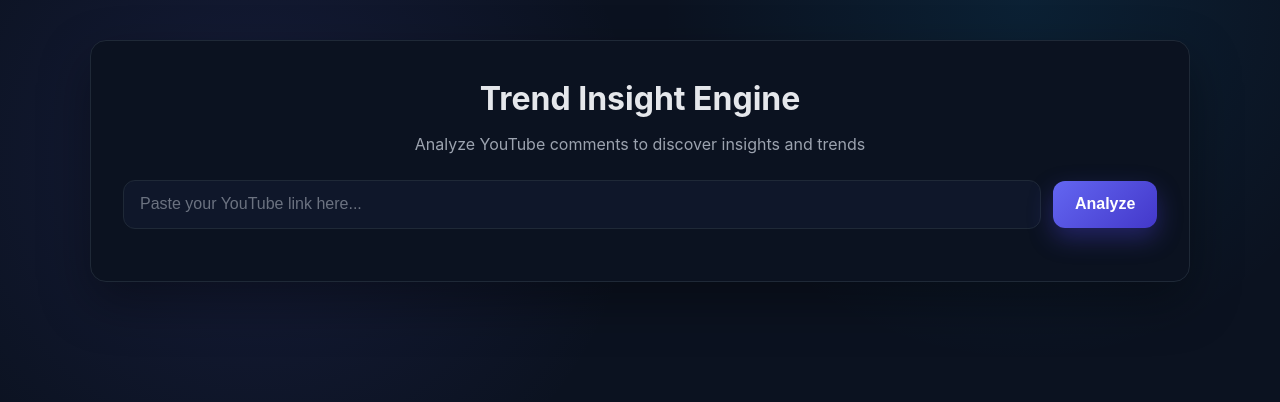
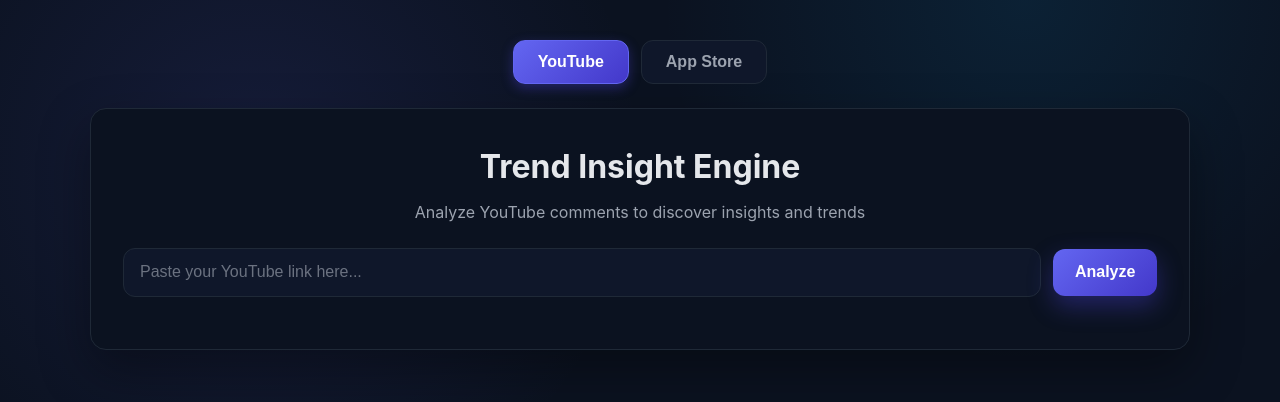
Before and after one commit to jdavi977/Trend-Insight-Engine, a React (Vite) app in the folder frontend/: page / in a window 1280 px wide. Shown: the top 402 px of the page. Built offline with nearby package versions, Linux system fonts and the light colour scheme.

Commit message:
Created different pages for each source

```diff
--- a/frontend/src/App.css
+++ b/frontend/src/App.css
@@ -162,6 +162,38 @@
   gap: 8px;
 }
 
+.page-nav {
+  display: flex;
+  gap: 12px;
+  justify-content: center;
+  margin-bottom: 24px;
+}
+
+.nav-button {
+  padding: 0.75rem 1.5rem;
+  border-radius: 12px;
+  border: 1px solid #1f2937;
+  font-weight: 600;
+  font-size: 1rem;
+  color: #9ca3af;
+  background: #0f172a;
+  cursor: pointer;
+  transition: all 0.2s ease;
+}
+
+.nav-button:hover {
+  background: #1f2937;
+  color: #e5e7eb;
+  border-color: #374151;
+}
+
+.nav-button.active {
+  background: linear-gradient(135deg, #6366f1, #4338ca);
+  color: #fff;
+  border-color: #6366f1;
+  box-shadow: 0 4px 12px rgba(79, 70, 229, 0.35);
+}
+
 @media (max-width: 640px) {
   #root {
     padding: 1.5rem 1rem 2rem;
@@ -180,4 +212,13 @@
     width: 100%;
     text-align: center;
   }
+
+  .page-nav {
+    flex-direction: column;
+    gap: 8px;
+  }
+
+  .nav-button {
+    width: 100%;
+  }
 }
--- a/frontend/src/App.jsx
+++ b/frontend/src/App.jsx
@@ -1,105 +1,29 @@
 import "./App.css";
 import { useState } from "react";
+import YouTubePage from "./YouTubePage";
+import AppStorePage from "./AppStorePage";
 
 function App() {
-  const [url, setUrl] = useState("");
-  const [loading, setLoading] = useState(false);
-  const [analytics, setAnalytics] = useState();
-  const [error, setError] = useState("");
-
-  const YOUTUBE_REGEX =
-    /^https?:\/\/((www\.)?youtube\.com\/watch\?v=|youtu\.be\/)[A-Za-z0-9_-]{11}$/;
-
-  const analyze = async () => {
-    setError("");
-    setAnalytics("");
-    setLoading(true);
-
-    if (!YOUTUBE_REGEX.test(url)) {
-      setError("Invalid link");
-      setLoading(false);
-      return;
-    }
-
-    try {
-      const response = await fetch("http://localhost:8000/analyze", {
-        method: "POST",
-        headers: {
-          "Content-Type": "application/json",
-        },
-        body: JSON.stringify({ youtubeURL: url }),
-      });
-
-      if (!response.ok) {
-        throw new Error(`HTTP error! status: ${response.status}`);
-      }
-      const data = await response.json();
-      const parsedData = typeof data === "string" ? JSON.parse(data) : data;
-
-      setAnalytics(parsedData);
-      setLoading(false);
-    } catch (error) {
-      console.error("Error", error);
-    }
-  };
-
-  const problems = analytics?.Problems || analytics?.["Problems:"] || [];
+  const [currentPage, setCurrentPage] = useState("youtube");
 
   return (
-    <div className="app-shell">
-      <div className="app-header">
-        <h1>Trend Insight Engine</h1>
-        <p className="app-subtitle">
-          Analyze YouTube comments to discover insights and trends
-        </p>
-      </div>
-
-      {error && <div className="error-message">{error}</div>}
-
-      <div className="input-row">
-        <input
-          type="text"
-          id="link"
-          placeholder="Paste your YouTube link here..."
-          value={url}
-          onChange={(e) => setUrl(e.target.value)}
-          onKeyDown={(e) => e.key === "Enter" && !loading && analyze()}
-          required
-        />
-        <button onClick={analyze} disabled={loading}>
-          {loading ? "Analyzing..." : "Analyze"}
+    <div>
+      <nav className="page-nav">
+        <button
+          className={`nav-button ${currentPage === "youtube" ? "active" : ""}`}
+          onClick={() => setCurrentPage("youtube")}
+        >
+          YouTube
         </button>
-      </div>
-
-      {analytics && problems.length > 0 && (
-        <div className="analytics-card">
-          <div className="card-header">
-            <h2>Insights</h2>
-            <span className="pill">
-              {problems.length} {problems.length === 1 ? "Problem" : "Problems"}
-            </span>
-          </div>
-          <ul className="problems-list">
-            {problems.map((problem, index) => (
-              <li key={index} className="problem-item">
-                <h3 className="problem-title">{problem.problem}</h3>
-                <div className="problem-meta">
-                  <span className="pill">{problem.type}</span>
-                  <span className="pill">👍 {problem.total_likes} likes</span>
-                  <span className="pill">Severity: {problem.severity}/5</span>
-                  <span className="pill">Frequency: {problem.frequency}/5</span>
-                </div>
-              </li>
-            ))}
-          </ul>
-        </div>
-      )}
-
-      {analytics && problems.length === 0 && (
-        <div className="analytics-card">
-          <p className="empty-state">No problems found in the comments.</p>
-        </div>
-      )}
+        <button
+          className={`nav-button ${currentPage === "appstore" ? "active" : ""}`}
+          onClick={() => setCurrentPage("appstore")}
+        >
+          App Store
+        </button>
+      </nav>
+      {currentPage === "youtube" && <YouTubePage />}
+      {currentPage === "appstore" && <AppStorePage />}
     </div>
   );
 }
--- /dev/null
+++ b/frontend/src/AppStorePage.jsx
@@ -0,0 +1,108 @@
+import { useState } from "react";
+
+function AppStorePage() {
+  const [url, setUrl] = useState("");
+  const [loading, setLoading] = useState(false);
+  const [analytics, setAnalytics] = useState();
+  const [error, setError] = useState("");
+
+  const APP_STORE_REGEX =
+    /^https?:\/\/(www\.)?apps\.apple\.com\/[a-z]{2}\/app\/[A-Za-z0-9\-]+\/id\d+$/;
+
+  const analyze = async () => {
+    setError("");
+    setAnalytics("");
+    setLoading(true);
+
+    if (!APP_STORE_REGEX.test(url)) {
+      setError("Invalid App Store link");
+      setLoading(false);
+      return;
+    }
+
+    try {
+      const response = await fetch("http://localhost:8000/analyze/appStore", {
+        method: "POST",
+        headers: {
+          "Content-Type": "application/json",
+        },
+        body: JSON.stringify({ appStoreURL: url }),
+      });
+
+      if (!response.ok) {
+        throw new Error(`HTTP error! status: ${response.status}`);
+      }
+      const data = await response.json();
+      const parsedData = typeof data === "string" ? JSON.parse(data) : data;
+
+      setAnalytics(parsedData);
+      setLoading(false);
+    } catch (error) {
+      setError("Failed to analyze. Please try again.");
+      setLoading(false);
+      console.error("Error", error);
+    }
+  };
+
+  const problems = analytics?.Problems || analytics?.["Problems:"] || [];
+
+  return (
+    <div className="app-shell">
+      <div className="app-header">
+        <h1>Trend Insight Engine</h1>
+        <p className="app-subtitle">
+          Analyze App Store reviews to discover insights and trends
+        </p>
+      </div>
+
+      {error && <div className="error-message">{error}</div>}
+
+      <div className="input-row">
+        <input
+          type="text"
+          id="appstore-link"
+          placeholder="Paste your App Store link here..."
+          value={url}
+          onChange={(e) => setUrl(e.target.value)}
+          onKeyDown={(e) => e.key === "Enter" && !loading && analyze()}
+          required
+        />
+        <button onClick={analyze} disabled={loading}>
+          {loading ? "Analyzing..." : "Analyze"}
+        </button>
+      </div>
+
+      {analytics && problems.length > 0 && (
+        <div className="analytics-card">
+          <div className="card-header">
+            <h2>Insights</h2>
+            <span className="pill">
+              {problems.length} {problems.length === 1 ? "Problem" : "Problems"}
+            </span>
+          </div>
+          <ul className="problems-list">
+            {problems.map((problem, index) => (
+              <li key={index} className="problem-item">
+                <h3 className="problem-title">{problem.problem}</h3>
+                <div className="problem-meta">
+                  <span className="pill">{problem.type}</span>
+                  <span className="pill">👍 {problem.total_likes} likes</span>
+                  <span className="pill">Severity: {problem.severity}/5</span>
+                  <span className="pill">Frequency: {problem.frequency}/5</span>
+                </div>
+              </li>
+            ))}
+          </ul>
+        </div>
+      )}
+
+      {analytics && problems.length === 0 && (
+        <div className="analytics-card">
+          <p className="empty-state">No problems found in the reviews.</p>
+        </div>
+      )}
+    </div>
+  );
+}
+
+export default AppStorePage;
--- /dev/null
+++ b/frontend/src/YouTubePage.jsx
@@ -0,0 +1,108 @@
+import { useState } from "react";
+
+function YouTubePage() {
+  const [url, setUrl] = useState("");
+  const [loading, setLoading] = useState(false);
+  const [analytics, setAnalytics] = useState();
+  const [error, setError] = useState("");
+
+  const YOUTUBE_REGEX =
+    /^https?:\/\/((www\.)?youtube\.com\/watch\?v=|youtu\.be\/)[A-Za-z0-9_-]{11}$/;
+
+  const analyze = async () => {
+    setError("");
+    setAnalytics("");
+    setLoading(true);
+
+    if (!YOUTUBE_REGEX.test(url)) {
+      setError("Invalid YouTube link");
+      setLoading(false);
+      return;
+    }
+
+    try {
+      const response = await fetch("http://localhost:8000/analyze/youtube", {
+        method: "POST",
+        headers: {
+          "Content-Type": "application/json",
+        },
+        body: JSON.stringify({ youtubeURL: url }),
+      });
+
+      if (!response.ok) {
+        throw new Error(`HTTP error! status: ${response.status}`);
+      }
+      const data = await response.json();
+      const parsedData = typeof data === "string" ? JSON.parse(data) : data;
+
+      setAnalytics(parsedData);
+      setLoading(false);
+    } catch (error) {
+      setError("Failed to analyze. Please try again.");
+      setLoading(false);
+      console.error("Error", error);
+    }
+  };
+
+  const problems = analytics?.Problems || analytics?.["Problems:"] || [];
+
+  return (
+    <div className="app-shell">
+      <div className="app-header">
+        <h1>Trend Insight Engine</h1>
+        <p className="app-subtitle">
+          Analyze YouTube comments to discover insights and trends
+        </p>
+      </div>
+
+      {error && <div className="error-message">{error}</div>}
+
+      <div className="input-row">
+        <input
+          type="text"
+          id="youtube-link"
+          placeholder="Paste your YouTube link here..."
+          value={url}
+          onChange={(e) => setUrl(e.target.value)}
+          onKeyDown={(e) => e.key === "Enter" && !loading && analyze()}
+          required
+        />
+        <button onClick={analyze} disabled={loading}>
+          {loading ? "Analyzing..." : "Analyze"}
+        </button>
+      </div>
+
+      {analytics && problems.length > 0 && (
+        <div className="analytics-card">
+          <div className="card-header">
+            <h2>Insights</h2>
+            <span className="pill">
+              {problems.length} {problems.length === 1 ? "Problem" : "Problems"}
+            </span>
+          </div>
+          <ul className="problems-list">
+            {problems.map((problem, index) => (
+              <li key={index} className="problem-item">
+                <h3 className="problem-title">{problem.problem}</h3>
+                <div className="problem-meta">
+                  <span className="pill">{problem.type}</span>
+                  <span className="pill">👍 {problem.total_likes} likes</span>
+                  <span className="pill">Severity: {problem.severity}/5</span>
+                  <span className="pill">Frequency: {problem.frequency}/5</span>
+                </div>
+              </li>
+            ))}
+          </ul>
+        </div>
+      )}
+
+      {analytics && problems.length === 0 && (
+        <div className="analytics-card">
+          <p className="empty-state">No problems found in the comments.</p>
+        </div>
+      )}
+    </div>
+  );
+}
+
+export default YouTubePage;
```
